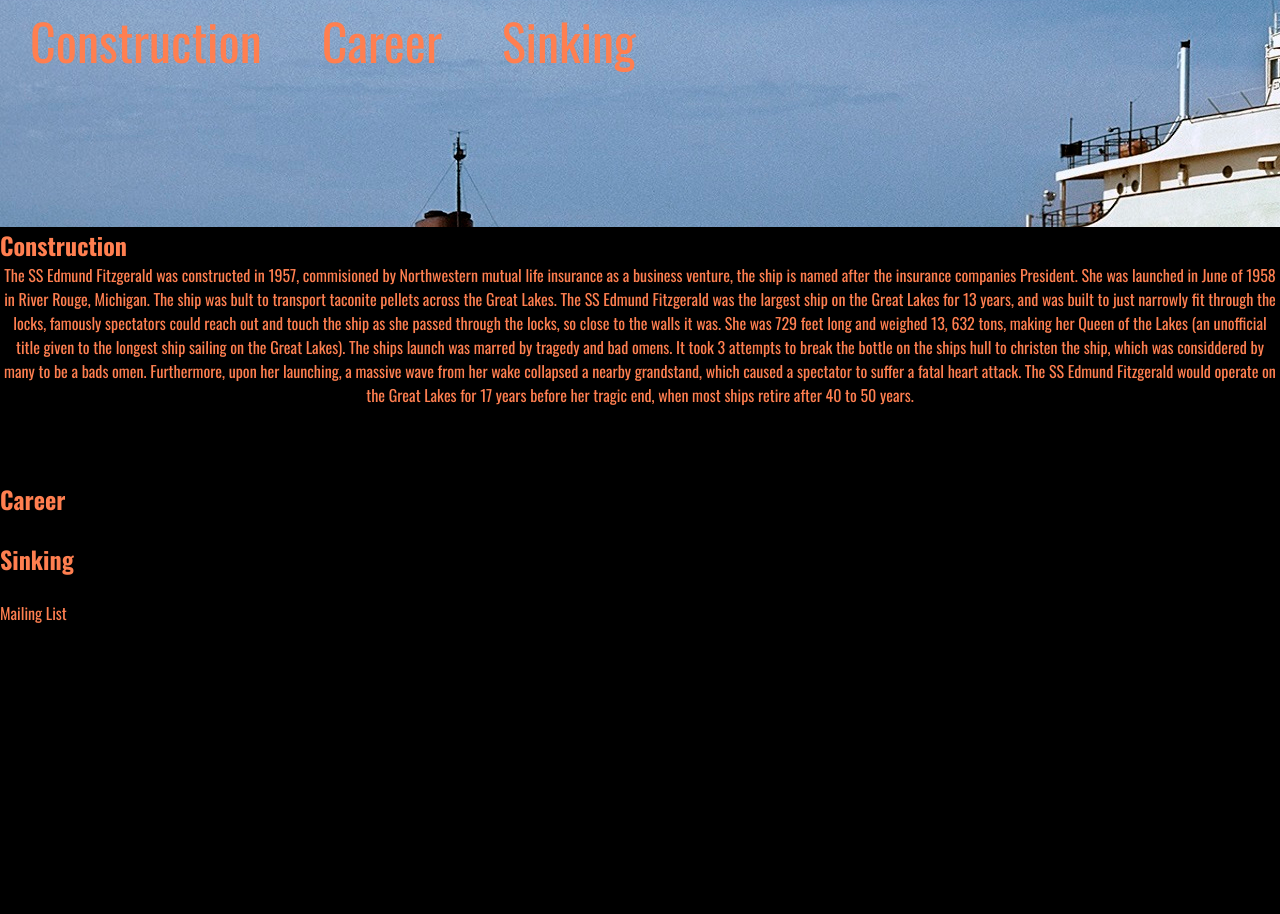
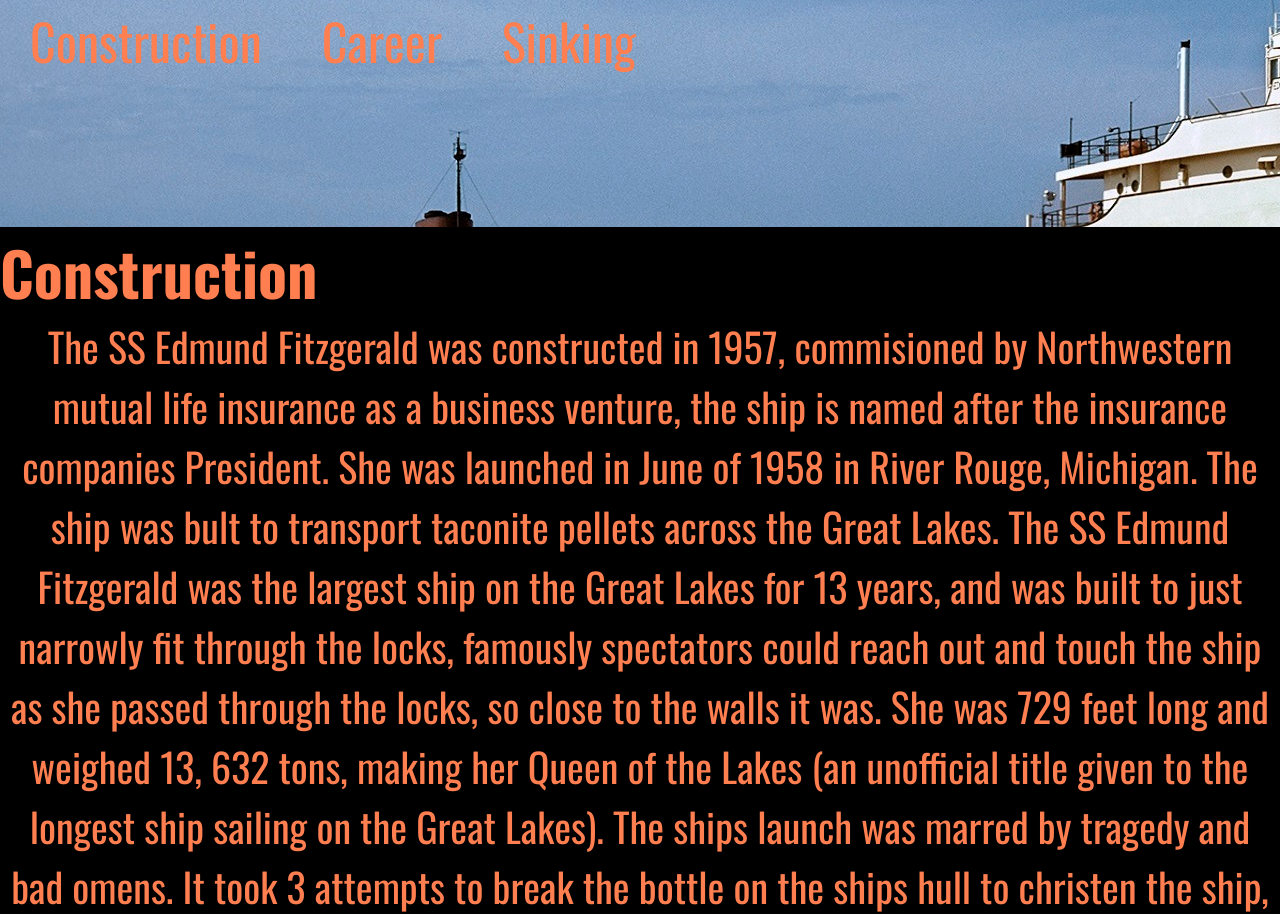
Before and after one commit to tmarkec/pp1s, a plain HTML site: page index.html in a window 1280 px wide. Shown: the part 814-1728 px from the top of the page. Before the commit the page ends 1439 px from the top, so only its background shows below. Drawn offline with nearby package versions, Linux system fonts and the light colour scheme; files whose address does not match are found by name; a web font is replaced by a local one.

```diff
--- a/assets/css/styles.css
+++ b/assets/css/styles.css
@@ -34,7 +34,7 @@ li{
 
 
 #construction {
-    color:aquamarine;
+    font-size: 40px;
 }
 
 #career {
@@ -42,7 +42,7 @@ li{
 }
 
 #sinking {
-
+  color:aliceblue
 }
 
 #hero-image{
```
Also changed, not shown: assets/css/images/SS-Fitzgerald-launch.webp (renamed from SS-Fitzgerald-launch.webp), assets/css/images/edmund-fitzgerald-1.jpg (renamed from edmund-fitzgerald-1.jpg), assets/css/images/fitzy-sinking.jpg (renamed from fitzy-sinking.jpg), 2 other files.
